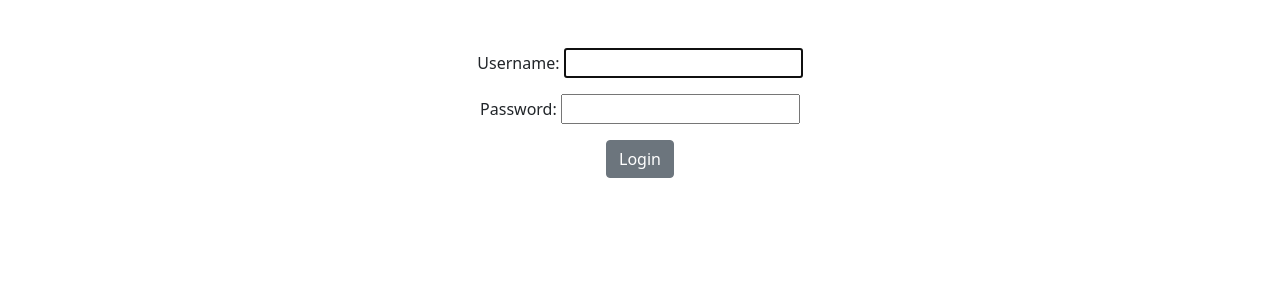
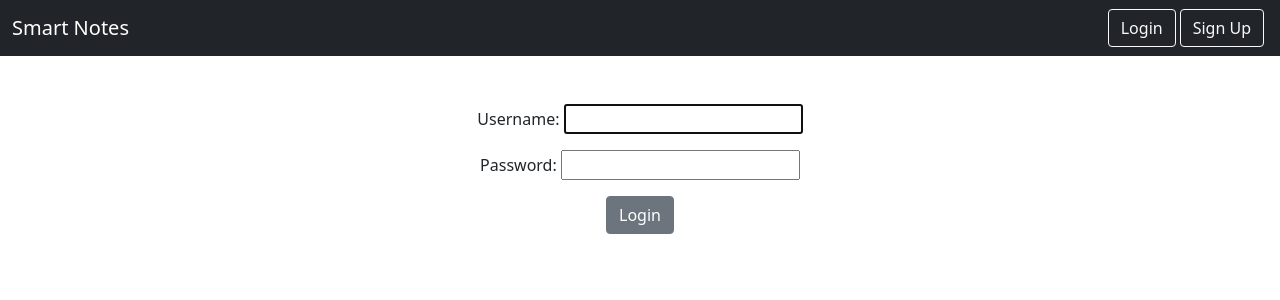
Before and after one commit to moin2672/Smart_Notes_App, a Django app: page /login in a window 1280 px wide. Shown: the top 300 px of the page. Run offline with Django 4.2, Linux system fonts and the light colour scheme.

Commit message:
27. final touches to add the navbar

```diff
--- a/static/templates/base.html
+++ b/static/templates/base.html
@@ -1,5 +1,6 @@
 {% load static %}
 <html>
+
 <head>
     <link rel="stylesheet" href="{% static 'css/style.css' %}">
     <!-- Bootstrap CSS -->
@@ -14,9 +15,42 @@
 </head>
 
 <body>
+    <nav class="navbar navbar-expand-lg navbar-dark bg-dark">
+        <div class="container-fluid">
+            <a class="navbar-brand" href="{% url 'home' %}">Smart Notes</a>
+            <button class="navbar-toggler" type="button" data-bs-toggle="collapse"
+                data-bs-target="#navbarSupportedContent" aria-controls="navbarSupportedContent" aria-expanded="false"
+                aria-label="Toggle navigation">
+                <span class="navbar-toggler-icon"></span>
+            </button>
+            <div class="collapse navbar-collapse" id="navbarSupportedContent">
+                <ul class="navbar-nav ms-auto mb-2 mb-lg-0">
+                    {% if user.is_authenticated %}
+                    <li class="nav-item">
+                        <a class="btn btn-outline-light me-1" href="{% url 'notes.list' %}">Home</a>
+                    </li>
+                    <li class="nav-item">
+                        <a class="btn btn-outline-light me-1" href="{% url 'notes.new' %}">Create</a>
+                    </li>
+                    <li class="nav-item">
+                        <a class="btn btn-outline-light me-1" href="{% url 'logout' %}">Logout</a>
+                    </li>
+                    {% else %}
+                    <li class="nav-item">
+                        <a class="btn btn-outline-light me-1" href="{% url 'login' %}">Login</a>
+                    </li>
+                    <li class="nav-item">
+                        <a class="btn btn-outline-light me-1" href="{% url 'signup' %}">Sign Up</a>
+                    </li>
+                    {% endif %}
+                </ul>
+            </div>
+        </div>
+    </nav>
     <div class="container-fluid my-5 text-center">
         {% block content %}
         {% endblock %}
     </div>
 </body>
+
 </html>
```
Also changed, not shown: db.sqlite3. Lines whose indentation alone changed are shown as unchanged.
